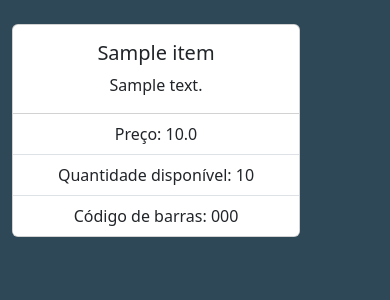
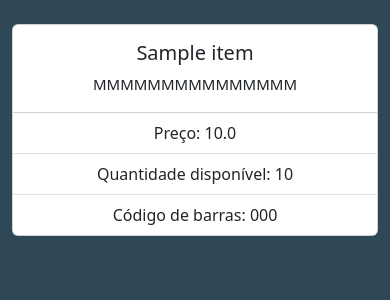
Before and after one commit to GaZ33/My_market_flask, a Flask app: page /market in a window 390 px wide. Shown: the part 96-396 px from the top of the page. Run offline with Flask 3, Linux system fonts and the light colour scheme; tables that the repository leaves empty hold one stand-in row (values such as "Sample post").

Commit message:
Criando o market e arrumando o mesmo para ficar responsivo em outras telas

```diff
--- a/market/models.py
+++ b/market/models.py
@@ -8,6 +8,8 @@ class Item(db.Model):
     Description = db.Column(db.String(length=1024))
     Quantity = db.Column(db.Integer())
     Barcode = db.Column(db.String(length=12), nullable=False, unique=True)
+    Subtitle = db.Column(db.String(length=17))
+    Category = db.Column(db.String(length=50))
     #User_id = db.Column(db.Integer(), db.ForeignKey('user.id'))
 
     def __repr__(self):
--- a/market/static/style.css
+++ b/market/static/style.css
@@ -20,3 +20,11 @@ body{
     width: 75px;
     border-radius: 75px;
 }
+
+.main-content{
+    margin-left: 50px;
+}
+
+.card-text{
+    font-size: 15px;
+}
--- a/market/templates/base.html
+++ b/market/templates/base.html
@@ -24,18 +24,18 @@
         <div class="collapse navbar-collapse" id="navbarsExample04">
           <ul class="navbar-nav me-auto mb-2 mb-md-0">
             <li class="nav-item">
-              <a class="nav-link active fs-5" aria-current="page" href="#">Home</a>
+              <a class="nav-link active fs-5" aria-current="page" href="{{ url_for('home_page')}}">Home</a>
             </li>
             <li class="nav-item">
               <a class="nav-link active fs-5" href="{{ url_for('market_page')}}">Market</a>
             </li>
 
             <li class="nav-item dropdown">
-              <a class="nav-link dropdown-toggle active fs-5" href="#" data-bs-toggle="dropdown" aria-expanded="false">Dropdown</a>
+              <a class="nav-link dropdown-toggle active fs-5" href="#" data-bs-toggle="dropdown" aria-expanded="false">Perfil</a>
               <ul class="dropdown-menu">
-                <li><a class="dropdown-item" href="#">Action</a></li>
-                <li><a class="dropdown-item" href="#">Another action</a></li>
-                <li><a class="dropdown-item" href="#">Something else here</a></li>
+                <li><a class="dropdown-item" href="#">Meu perfil</a></li>
+                <li><a class="dropdown-item" href="#">Histórico de compra</a></li>
+                <li><a class="dropdown-item" href="#">Meus itens</a></li>
               </ul>
             </li>
           </ul>
--- a/market/templates/market.html
+++ b/market/templates/market.html
@@ -29,14 +29,14 @@ Market Page
 
 
 {% block content%}
-<div class="container text-center">
-    <div class="row row-cols-auto">
+<div class=" container text-center">
+    <div class="row ">
         {% for item in items%}
-      <div class="col-4 mt-4">
-        <div class="card" style="width: 18rem;">
-            <div class="card-body">
+      <div class="col-12 col-sm-6 col-md-4 mt-4">
+        <div class="card pd-md-5  style="width: 18rem;">
+            <div class="card-body ms-md-2"">
                 <h5 class="card-title">{{item.Name}}</h5>
-                <p class="card-text">{{item.Description}}</p>
+                <p class="card-text">MMMMMMMMMMMMMMM</p>
             </div>
             <ul class="list-group list-group-flush">
                 <li class="list-group-item">Preço: {{item.Price}}</li>
```
